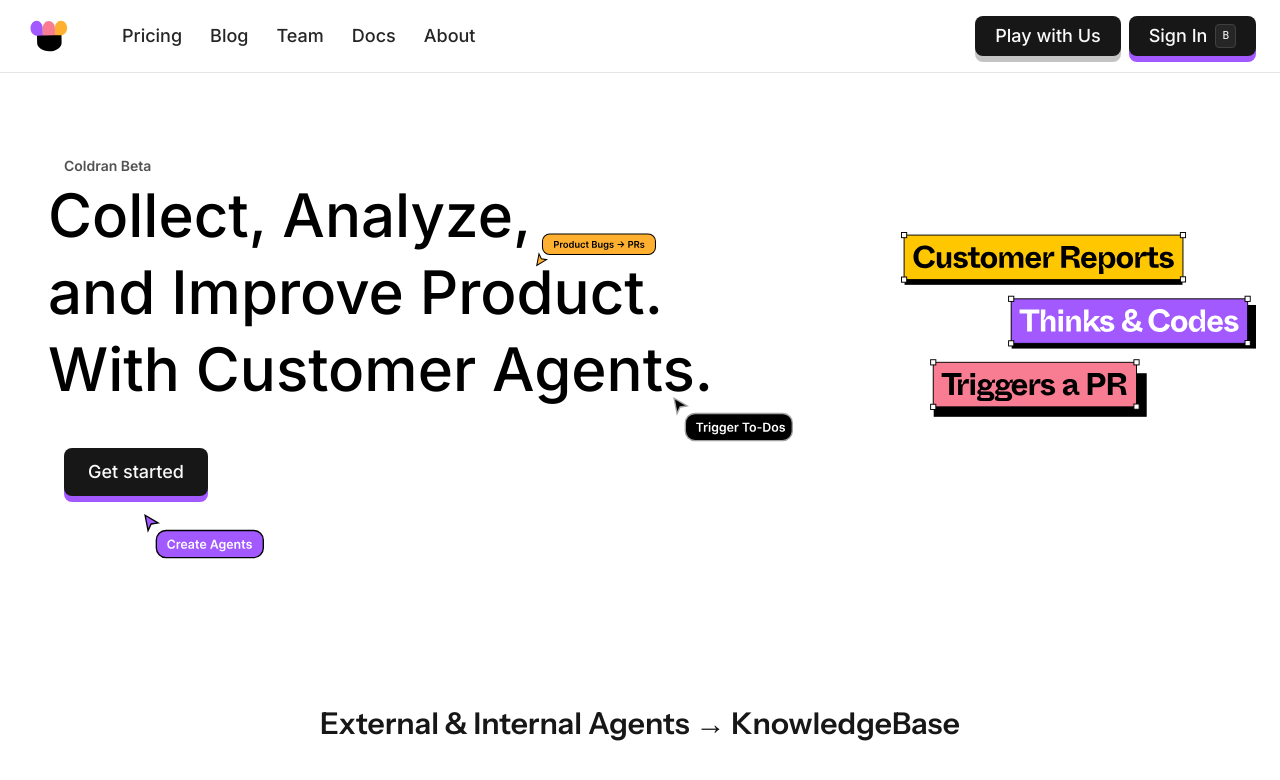
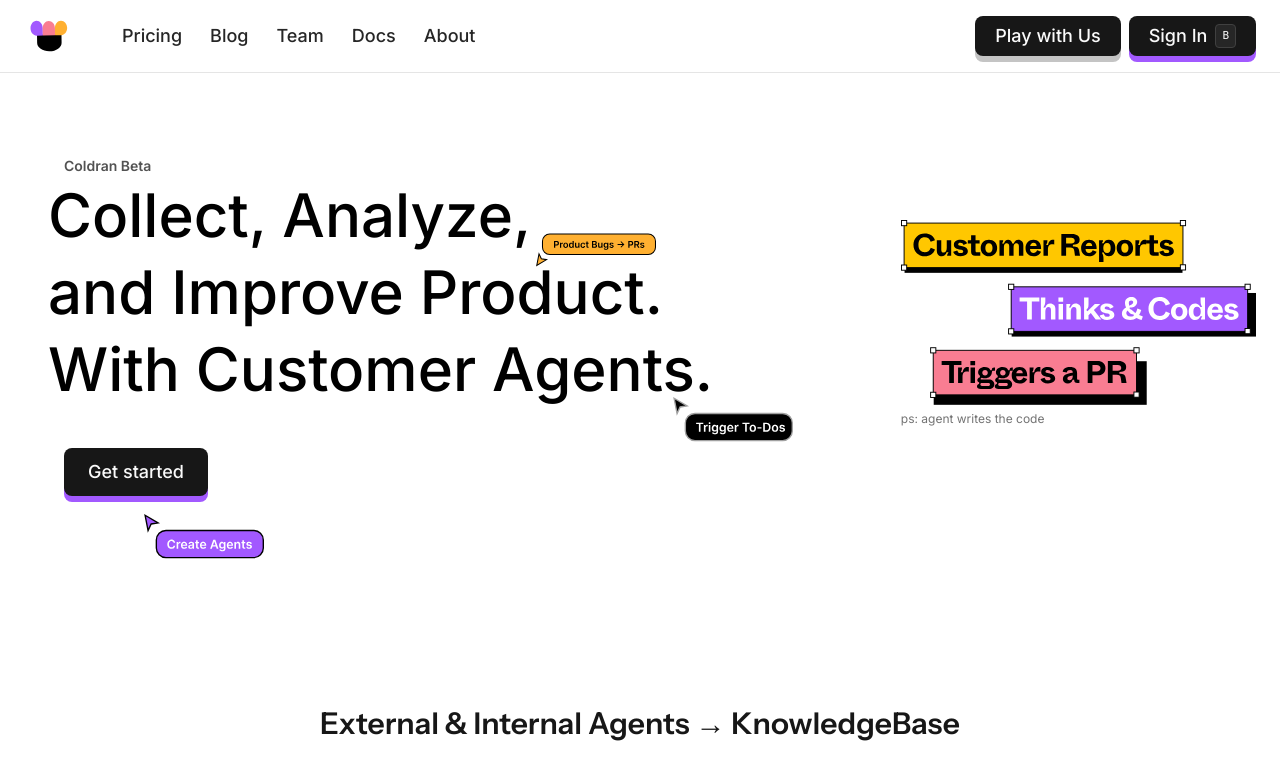
Before and after one commit to ColdranAI/web, a Next.js app: page / in a window 1280 px wide. Shown: the top 780 px of the page. Built offline with nearby package versions, Linux system fonts and the light colour scheme.

Commit message:
Update page.tsx

```diff
--- a/src/app/(marketing)/page.tsx
+++ b/src/app/(marketing)/page.tsx
@@ -75,8 +75,9 @@ export default function Home() {
   </div>
 
   {/* Right Column */}
-  <div className="hidden md:block">
+  <div className="hidden lg:block">
     <CustomerHero />
+    <span className="text-xs text-neutral-500 text-end">ps: agent writes the code</span>
   </div>
 </div>
 
```
